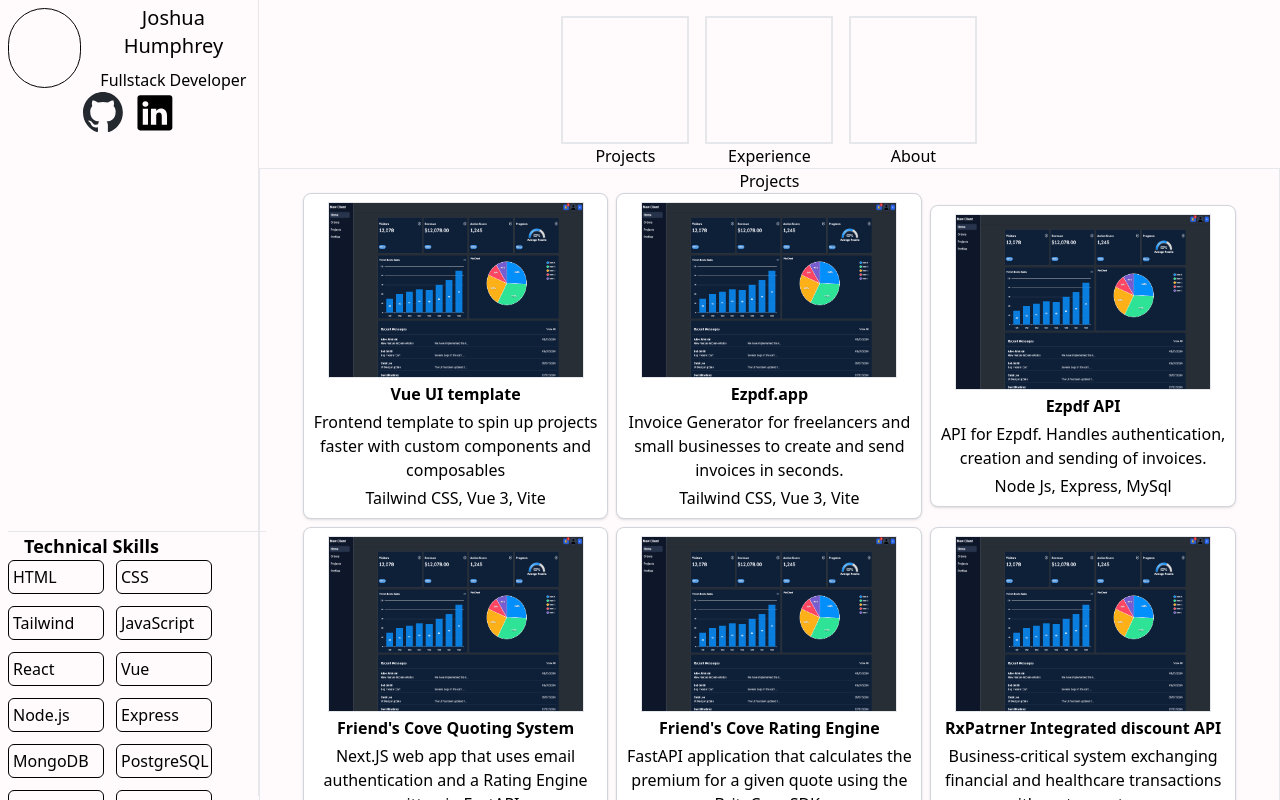
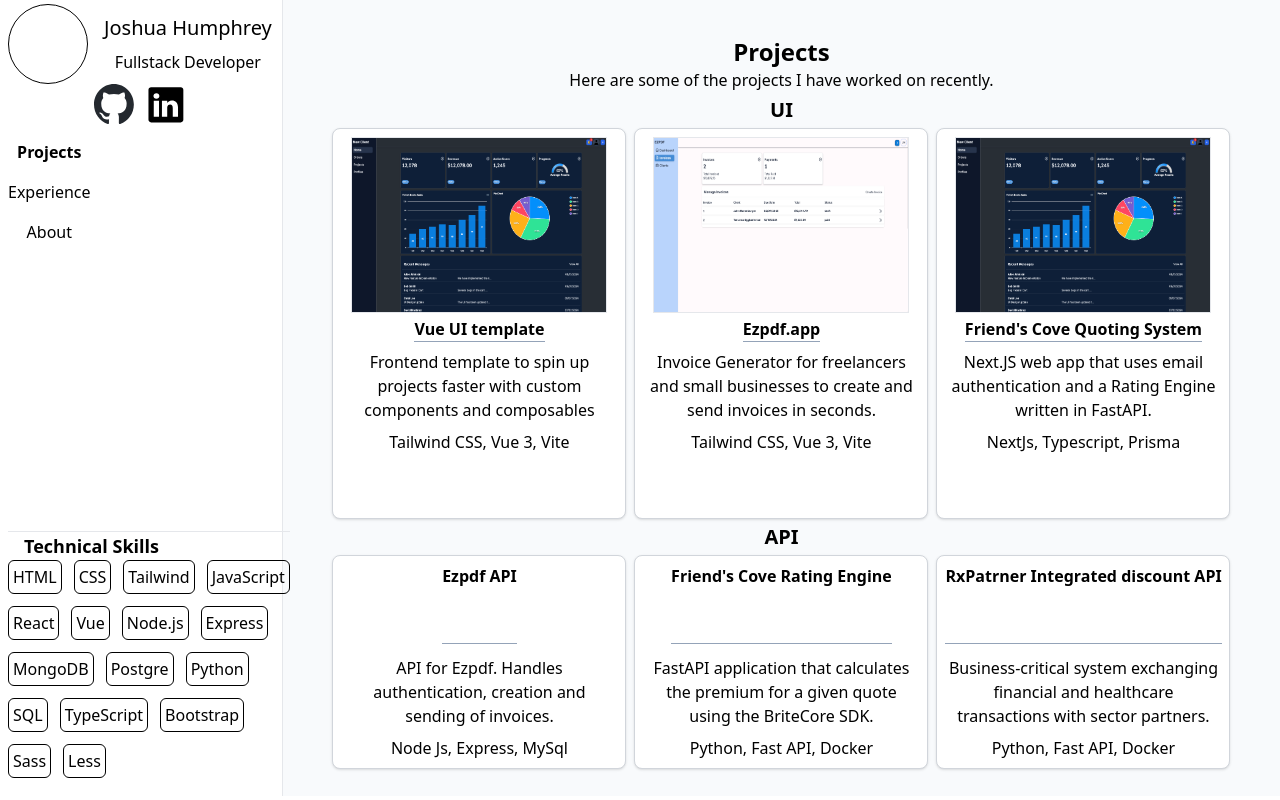
Before and after one commit to Humphreyj/portfolio2025, a Vue app: page / in a window 1280 px wide. Built offline with nearby package versions, Linux system fonts and the light colour scheme; what vue3-apexcharts would draw is missing.

Commit message:
Projects section updated

```diff
--- a/src/App.vue
+++ b/src/App.vue
@@ -1,23 +1,39 @@
 <script setup>
-import { RouterView } from 'vue-router'
+import { RouterView, RouterLink } from 'vue-router'
+// Components
+import AboutSection from '@/components/about/AboutSection.vue'
+import SkillsSection from '@/components/skills/SkillsSection.vue'
+import ProjectsSection from '@/components/projects/ProjectsSection.vue'
+// Pinia
+
+// Utils
+// const props = defineProps({})
+// const emit = defineEmits()
+
+// brown bg
+// bg-[#533420]
 </script>
 
 <template>
-    <div
-        class="overflow-y-auto h-dvh bg-appBackground dark:bg-appBackgroundDark flex-is-js"
-    >
-        <section class="w-full overflow-y-hidden">
-            <RouterView v-slot="{ Component, route }">
-                <!-- Use a custom transition or fallback to `fade` -->
-                <!-- <transition :name="route.meta.transition || 'fade'"> -->
-                <component :is="Component" />
-                <!-- </transition> -->
-            </RouterView>
+    <main class="w-screen h-screen pb-1 overflow-hidden flex-is-js">
+        <section
+            class="relative w-[28%] h-full px-2 py-1 border-r flex-col-is-js"
+        >
+            <AboutSection />
+            <div class="gap-4 mt-4 flex-col-ic-js">
+                <RouterLink to="/" class="">Projects</RouterLink>
+                <RouterLink to="/experience" class="">Experience</RouterLink>
+                <RouterLink to="/about" class="">About</RouterLink>
+            </div>
+            <SkillsSection />
         </section>
-    </div>
+        <section class="w-full h-full py-4 flex-col-is-js bg-slate-50">
+            <RouterView />
+        </section>
+    </main>
 </template>
 
-<style>
+<!-- <style>
 /* width */
 ::-webkit-scrollbar {
     width: 1px;
@@ -37,4 +53,4 @@
 ::-webkit-scrollbar-thumb:hover {
     background: #555;
 }
-</style>
+</style> -->
--- a/src/components/about/AboutSection.vue
+++ b/src/components/about/AboutSection.vue
@@ -1,5 +1,6 @@
 <script setup>
 // Components
+
 // Assets
 import github from '@/assets/github-mark.svg'
 import linkedin from '@/assets/linkedin.svg'
--- a/src/components/projects/ProjectCard.vue
+++ b/src/components/projects/ProjectCard.vue
@@ -1,21 +1,32 @@
 <script setup>
+import { computed } from 'vue';
 // Components
 import Card from '@/components/UI/Card.vue'
 const props = defineProps({
     projectImg: String,
     title: String,
+    type: String,
     projectUrl: String,
     description: String,
     techStack: String,
 })
 // const emit = defineEmits()
+
+const gridClass = computed(() => {
+    if (props.type === 'frontend') {
+        return 'grid-rows-[auto_auto_1fr_1fr]'
+    } else {
+        return 'grid-rows-[1fr_auto_1fr]'
+    }
+})
 </script>
 
 <template>
-    <Card container-class="w-[30%] gap-1 p-2 flex-col-ic-jc">
-        <img :src="projectImg" class="w-64 border h-44"></img>
-        <a :href="projectUrl" target="_blank"  class="font-semibold">{{ title }}</a>
-        <p class="text-center">{{ description }}</p>
-        <p>{{ techStack }}</p>
+    <Card container-class="grid w-full grid-cols-1 gap-1 p-2 text-center box-shadow-sm" :class="gridClass">
+        <img v-if="type==='frontend'" :src="projectImg" class="w-64 mx-auto border h-44"></img>
+        <a :href="projectUrl" target="_blank"  class="mx-auto font-semibold border-b w-max border-slate-400">{{ title }}</a>
+        <p class="grid row-start-3 py-1 ">{{ description }}</p>
+        <p class="grid row-start-4 grid-rows-subgrid">{{ techStack }}</p>
     </Card>
+
 </template>
--- a/src/components/projects/ProjectsSection.vue
+++ b/src/components/projects/ProjectsSection.vue
@@ -3,6 +3,7 @@
 import ProjectCard from '@/components/projects/ProjectCard.vue'
 // Assets
 import startupTemplate from '@/assets/startupTemplate.png'
+import ezPdf from '@/assets/ezPdf.png'
 // const props = defineProps({})
 // const emit = defineEmits()
 const projects = [
@@ -10,6 +11,7 @@
         id: 0,
         projectImg: startupTemplate,
         title: 'Vue UI template',
+        type: 'frontend',
         projectUrl: 'https://venerable-caramel-13eb07.netlify.app/',
         description:
             'Frontend template to spin up projects faster with custom components and composables',
@@ -17,8 +19,9 @@
     },
     {
         id: 1,
-        projectImg: startupTemplate,
+        projectImg: ezPdf,
         title: 'Ezpdf.app',
+        type: 'frontend',
         projectUrl: 'https://venerable-caramel-13eb07.netlify.app/',
         description:
             'Invoice Generator for freelancers and small businesses to create and send invoices in seconds.',
@@ -27,20 +30,24 @@
     {
         id: 2,
         projectImg: startupTemplate,
+        title: "Friend's Cove Quoting System",
+        type: 'frontend',
+        projectUrl: 'https://venerable-caramel-13eb07.netlify.app/',
+        description:
+            'Next.JS web app that uses email authentication and a Rating Engine written in FastAPI.',
+        techStack: 'NextJs, Typescript, Prisma',
+    },
+]
+
+let backendProjects = [
+    {
+        id: 3,
+        projectImg: startupTemplate,
         title: 'Ezpdf API',
         projectUrl: 'https://venerable-caramel-13eb07.netlify.app/',
         description:
             'API for Ezpdf. Handles authentication, creation and sending of invoices.',
         techStack: 'Node Js, Express, MySql',
-    },
-    {
-        id: 3,
-        projectImg: startupTemplate,
-        title: "Friend's Cove Quoting System",
-        projectUrl: 'https://venerable-caramel-13eb07.netlify.app/',
-        description:
-            'Next.JS web app that uses email authentication and a Rating Engine written in FastAPI.',
-        techStack: 'NextJs, Typescript, Prisma',
     },
     {
         id: 4,
@@ -52,7 +59,7 @@
         techStack: 'Python, Fast API, Docker',
     },
     {
-        id: 4,
+        id: 5,
         projectImg: startupTemplate,
         title: 'RxPatrner Integrated discount API',
         projectUrl: 'https://venerable-caramel-13eb07.netlify.app/',
@@ -64,18 +71,42 @@
 </script>
 
 <template>
-    <section class="w-full border flex-col-ic-js">
-        Projects
-        <div class="flex-wrap w-full gap-2 flex-ic-jc">
+    <section class="w-11/12 px-2 pt-5 mx-auto flex-col-ic-js">
+        <div class="flex-col-ic-js">
+            <h1 class="text-2xl font-bold">Projects</h1>
+            <p class="text-center">
+                Here are some of the projects I have worked on recently.
+            </p>
+        </div>
+        <h2 class="my-1 text-xl font-bold">UI</h2>
+        <div class="grid w-full grid-cols-3 gap-2 h-min">
             <ProjectCard
                 v-for="project in projects"
                 :key="project.id"
                 :projectImg="project.projectImg"
                 :title="project.title"
+                :type="project.type"
                 :projectUrl="project.projectUrl"
                 :description="project.description"
                 :techStack="project.techStack"
             />
         </div>
+        <h2 class="my-1 text-xl font-bold">API</h2>
+        <div class="grid w-full grid-cols-3 gap-2">
+            <ProjectCard
+                v-for="project in backendProjects"
+                :key="project.id"
+                :projectImg="project.projectImg"
+                :title="project.title"
+                :type="project.type"
+                :projectUrl="project.projectUrl"
+                :description="project.description"
+                :techStack="project.techStack"
+            />
+        </div>
+        <div class="mt-8 flex-col-ic-js">
+            <h1 class="text-2xl font-bold">Experience</h1>
+            <p class="text-center">Here are some of the places I worked at.</p>
+        </div>
     </section>
 </template>
--- a/src/components/skills/SkillsSection.vue
+++ b/src/components/skills/SkillsSection.vue
@@ -12,7 +12,7 @@
     'Node.js',
     'Express',
     'MongoDB',
-    'PostgreSQL',
+    'Postgre',
     'Python',
     'SQL',
     'TypeScript',
@@ -30,7 +30,7 @@
                 <div
                     v-for="(skill, i) in skills"
                     :key="i"
-                    class="w-24 p-1 border border-black rounded-md"
+                    class="p-1 border border-black rounded-md max-w-24"
                 >
                     {{ skill }}
                 </div>
--- a/src/router/index.js
+++ b/src/router/index.js
@@ -1,14 +1,13 @@
 import { createWebHistory, createRouter } from 'vue-router'
 
-import HomeView from '@/views/HomeView.vue'
-import ProjectsView from '@/views/ProjectsView.vue'
-import ProfilesView from '@/views/ProfilesView.vue'
+import ProjectsSection from '@/components/projects/ProjectsSection.vue'
+import ExperienceView from '@/views/ExperienceView.vue'
 
 const routes = [
     {
         path: '/',
-        component: HomeView,
-        name: 'Home',
+        component: ProjectsSection,
+        name: 'Projects',
         meta: {
             transition: 'fade',
             order: 0,
@@ -16,65 +15,19 @@
         },
     },
     {
-        path: '/projects',
-        component: ProjectsView,
-        name: 'projects',
+        path: '/experience',
+        component: ExperienceView,
+        name: 'Experience',
         meta: {
             transition: 'fade',
-            order: 1,
-            viewLoaded: false,
-        },
-    },
-    {
-        path: '/orders',
-        component: () => import('@/views/OrdersView.vue'),
-        name: 'Orders',
-        children: [
-            {
-                path: '',
-                name: 'Manage Orders',
-                component: () => import('@/demo/orders/OrdersList.vue'),
-            },
-            {
-                path: 'details/:id',
-                name: 'Order Details',
-                component: () => import('@/demo/orders/OrderDetails.vue'),
-            },
-        ],
-    },
-    {
-        path: '/profiles',
-        component: ProfilesView,
-        name: 'Profiles',
-        children: [
-            {
-                path: '',
-                name: 'Manage Profiles',
-                component: () => import('@/components/profile/ProfileList.vue'),
-            },
-            {
-                path: 'new',
-                name: 'New Profile',
-                component: () => import('@/components/profile/NewUser.vue'),
-            },
-            {
-                path: 'details/:id',
-                name: 'Profile Details',
-                component: () =>
-                    import('@/components/profile/ProfileDetails.vue'),
-            },
-        ],
-        meta: {
-            transition: 'fade',
-            order: 3,
+            order: 0,
             viewLoaded: false,
         },
     },
 ]
 
 const router = createRouter({
-    linkActiveClass:
-        'font-bold  bg-primary-400 rounded-lg text-white dark:bg-secondary-400 shadow-md',
+    linkActiveClass: 'font-bold rounded-lg dark:bg-secondary-400 ',
     history: createWebHistory(),
     routes,
 })
--- /dev/null
+++ b/src/views/ExperienceView.vue
@@ -0,0 +1,9 @@
+<script setup>
+// Components
+// const props = defineProps({})
+// const emit = defineEmits()
+</script>
+
+<template>
+    <section></section>
+</template>
--- a/src/views/HomeView.vue
+++ b/src/views/HomeView.vue
@@ -1,8 +1,10 @@
 <script setup>
+import { RouterView } from 'vue-router'
 // Components
+import { RouterLink } from 'vue-router'
 import AboutSection from '@/components/about/AboutSection.vue'
 import SkillsSection from '@/components/skills/SkillsSection.vue'
-import ProjectsSection from '@/components/projects/ProjectsSection.vue'
+
 // Pinia
 
 // Utils
@@ -19,20 +21,11 @@
             class="relative w-1/4 h-full px-2 py-1 border-r flex-col-is-js"
         >
             <AboutSection />
+
             <SkillsSection />
         </section>
         <section class="w-full py-4 flex-col-is-js">
-            <nav class="w-full gap-4 flex-ic-jc">
-                <div class="border-2 size-32"></div>
-                <div class="border-2 size-32"></div>
-                <div class="border-2 size-32"></div>
-            </nav>
-            <div class="w-full gap-4 flex-ic-jc">
-                <p class="w-32 text-center">Projects</p>
-                <p class="w-32 text-center">Experience</p>
-                <p class="w-32 text-center">About</p>
-            </div>
-            <ProjectsSection />
+            <RouterView />
         </section>
     </main>
 </template>
```
Also changed, not shown: src/assets/ezPdf.png (added).
